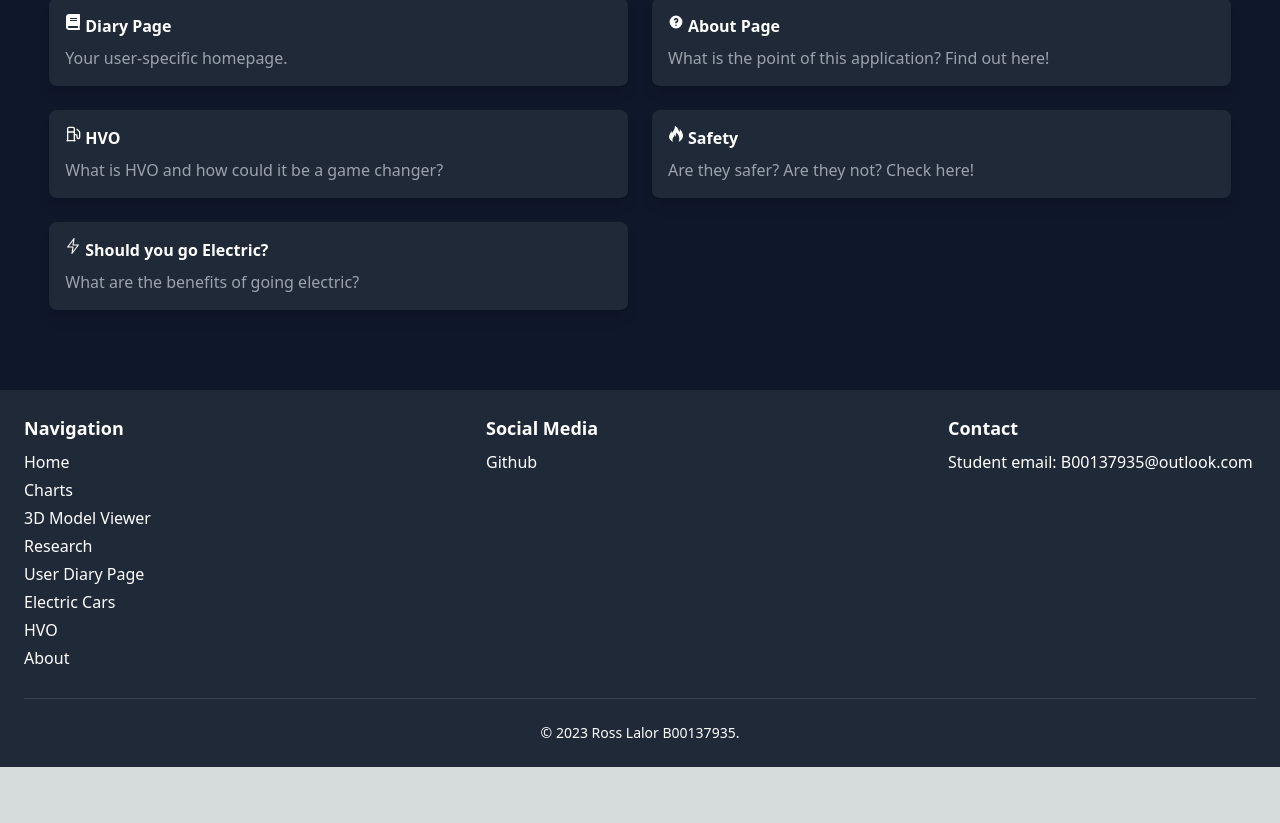
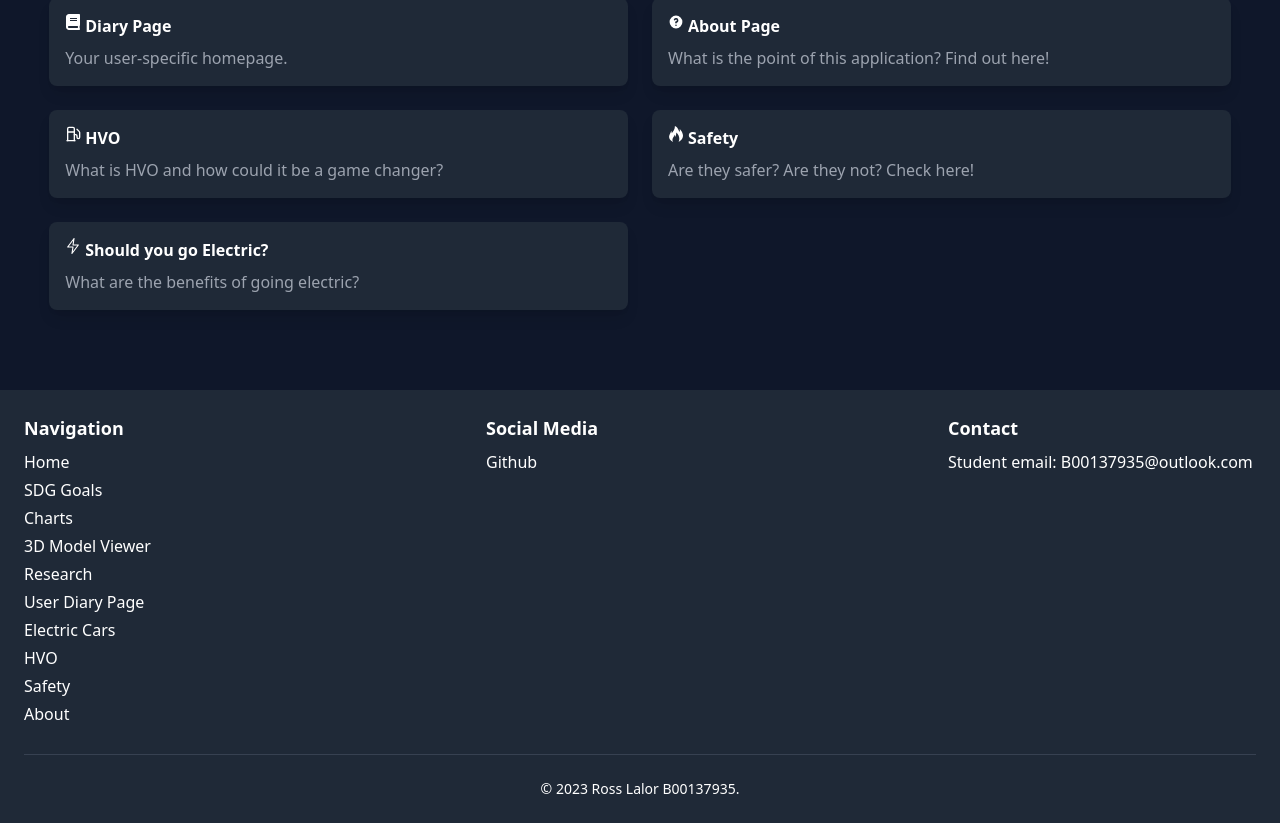
Before and after one commit to RossLalor/Final-Project, a Next.js app in the folder final_project/: page / in a window 1280 px wide. Shown: the part 592-1415 px from the top of the page. Before the commit the page ends 1359 px from the top, so only its background shows below. Built offline with nearby package versions, Linux system fonts and the light colour scheme; no server answers.

Commit message:
One last Push
One last push before the presentation. Fixing missing links in the footer

```diff
--- a/final_project/app/components/footer.tsx
+++ b/final_project/app/components/footer.tsx
@@ -9,12 +9,14 @@ const Footer = () => {
             <h3 className="font-bold text-lg mb-2">Navigation</h3>
             <ul className="list-none">
               <li className="mb-1 "><Link href="/"><span className="text-white hover:text-gray-300 cursor-pointer">Home</span></Link></li>
+              <li className="mb-1 "><Link href="electricCars"><span className="text-white hover:text-gray-300 cursor-pointer">SDG Goals</span></Link></li>
               <li className="mb-1"><Link href="/charts"><span className="text-white hover:text-gray-300 cursor-pointer">Charts</span></Link></li>
               <li className="mb-1"><Link href="/wander"><span className="text-white hover:text-gray-300 cursor-pointer">3D Model Viewer</span></Link></li>
               <li className="mb-1"><Link href="/Research"><span className="text-white hover:text-gray-300 cursor-pointer">Research</span></Link></li>
               <li className="mb-1"><Link href="/userPage"><span className="text-white hover:text-gray-300 cursor-pointer">User Diary Page</span></Link></li>
               <li className="mb-1"><Link href="/electric"><span className="text-white hover:text-gray-300 cursor-pointer">Electric Cars</span></Link></li>
               <li className="mb-1"><Link href="/hvo"><span className="text-white hover:text-gray-300 cursor-pointer">HVO</span></Link></li>
+              <li className="mb-1"><Link href="/safety"><span className="text-white hover:text-gray-300 cursor-pointer">Safety</span></Link></li>
               <li className="mb-1"><Link href="/about"><span className="text-white hover:text-gray-300 cursor-pointer">About</span></Link></li>
             </ul>
           </div>
```
